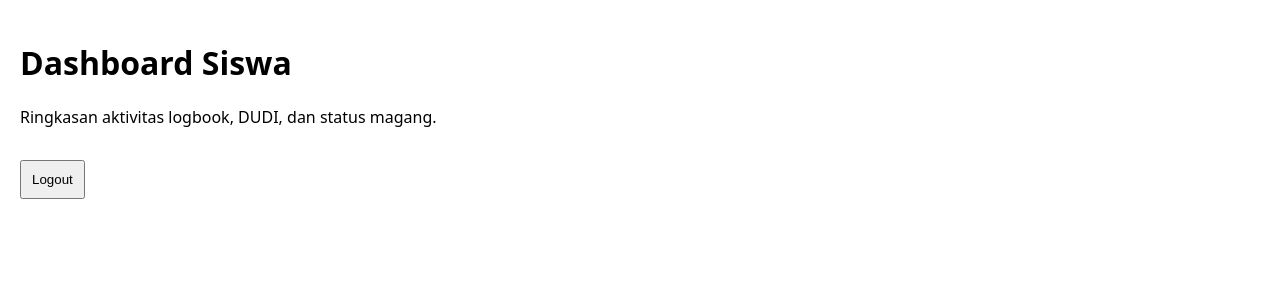
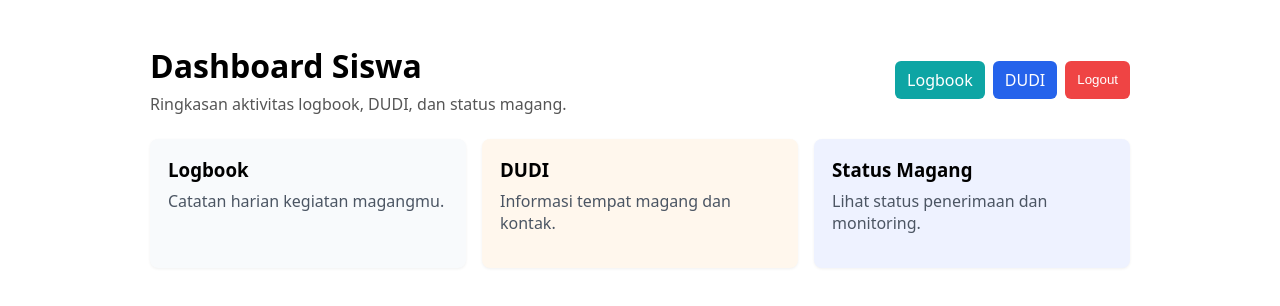
Before and after one commit to rizkipr05/magang-report, a Next.js app: page /siswa/dashboard in a window 1280 px wide. Shown: the top 306 px of the page. Built offline with nearby package versions, Linux system fonts and the light colour scheme.

Commit message:
feat: Enhance Siswa dashboard with navigation links and add Logbook, DUDI, and Status pages

```diff
--- a/src/app/(siswa)/siswa/dashboard/page.tsx
+++ b/src/app/(siswa)/siswa/dashboard/page.tsx
@@ -1,12 +1,38 @@
+"use client";
+import Link from "next/link";
+import LogoutButton from "@/components/layout/LogoutButton";
+
 export default function SiswaDashboard() {
   return (
-    <div>
-      <h1>Dashboard Siswa</h1>
-      <p>Ringkasan aktivitas logbook, DUDI, dan status magang.</p>
+    <div style={{ padding: 24, maxWidth: 980, margin: "0 auto" }}>
+      <header style={{ display: "flex", justifyContent: "space-between", alignItems: "center" }}>
+        <div>
+          <h1 style={{ margin: 0 }}>Dashboard Siswa</h1>
+          <p style={{ margin: "6px 0 0", color: "#555" }}>Ringkasan aktivitas logbook, DUDI, dan status magang.</p>
+        </div>
+        <div style={{ display: "flex", gap: 8 }}>
+          <Link href="/siswa/logbook" style={{ padding: "8px 12px", background: "#0ea5a4", color: "white", borderRadius: 6, textDecoration: "none", display: "inline-block" }}>Logbook</Link>
+          <Link href="/siswa/dudi" style={{ padding: "8px 12px", background: "#2563eb", color: "white", borderRadius: 6, textDecoration: "none", display: "inline-block" }}>DUDI</Link>
+          <LogoutButton />
+        </div>
+      </header>
 
-      <form action="/api/auth/logout" method="post">
-        <button style={{ marginTop: 16, padding: 10 }}>Logout</button>
-      </form>
+      <main style={{ marginTop: 24, display: "grid", gridTemplateColumns: "repeat(auto-fit, minmax(220px, 1fr))", gap: 16 }}>
+        <Link href="/siswa/logbook" style={{ padding: 18, borderRadius: 8, background: "#f8fafc", boxShadow: "0 1px 3px rgba(0,0,0,0.06)", textDecoration: "none", color: "inherit", display: "block" }}>
+          <h3 style={{ margin: 0 }}>Logbook</h3>
+          <p style={{ marginTop: 8, color: "#4b5563" }}>Catatan harian kegiatan magangmu.</p>
+        </Link>
+
+        <Link href="/siswa/dudi" style={{ padding: 18, borderRadius: 8, background: "#fff7ed", boxShadow: "0 1px 3px rgba(0,0,0,0.06)", textDecoration: "none", color: "inherit", display: "block" }}>
+          <h3 style={{ margin: 0 }}>DUDI</h3>
+          <p style={{ marginTop: 8, color: "#4b5563" }}>Informasi tempat magang dan kontak.</p>
+        </Link>
+
+        <Link href="/siswa/status" style={{ padding: 18, borderRadius: 8, background: "#eef2ff", boxShadow: "0 1px 3px rgba(0,0,0,0.06)", textDecoration: "none", color: "inherit", display: "block" }}>
+          <h3 style={{ margin: 0 }}>Status Magang</h3>
+          <p style={{ marginTop: 8, color: "#4b5563" }}>Lihat status penerimaan dan monitoring.</p>
+        </Link>
+      </main>
     </div>
   );
 }
--- /dev/null
+++ b/src/components/layout/LogoutButton.tsx
@@ -0,0 +1,27 @@
+"use client";
+
+import { useState } from "react";
+import { useRouter } from "next/navigation";
+
+export default function LogoutButton() {
+  const router = useRouter();
+  const [loading, setLoading] = useState(false);
+
+  async function handleLogout() {
+    setLoading(true);
+    try {
+      await fetch("/api/auth/logout", { method: "POST" });
+    } catch (err) {
+      // ignore
+    } finally {
+      setLoading(false);
+      router.replace("/login");
+    }
+  }
+
+  return (
+    <button onClick={handleLogout} disabled={loading} style={{ padding: "8px 12px", background: "#ef4444", color: "white", borderRadius: 6, border: "none" }}>
+      {loading ? "Logging out..." : "Logout"}
+    </button>
+  );
+}
```
Also changed, not shown: src/app/(siswa)/siswa/dudi/page.tsx (added, +22 -0 lines), src/app/(siswa)/siswa/logbook/page.tsx (added, +23 -0 lines), src/app/(siswa)/siswa/status/page.tsx (added, +20 -0 lines).
